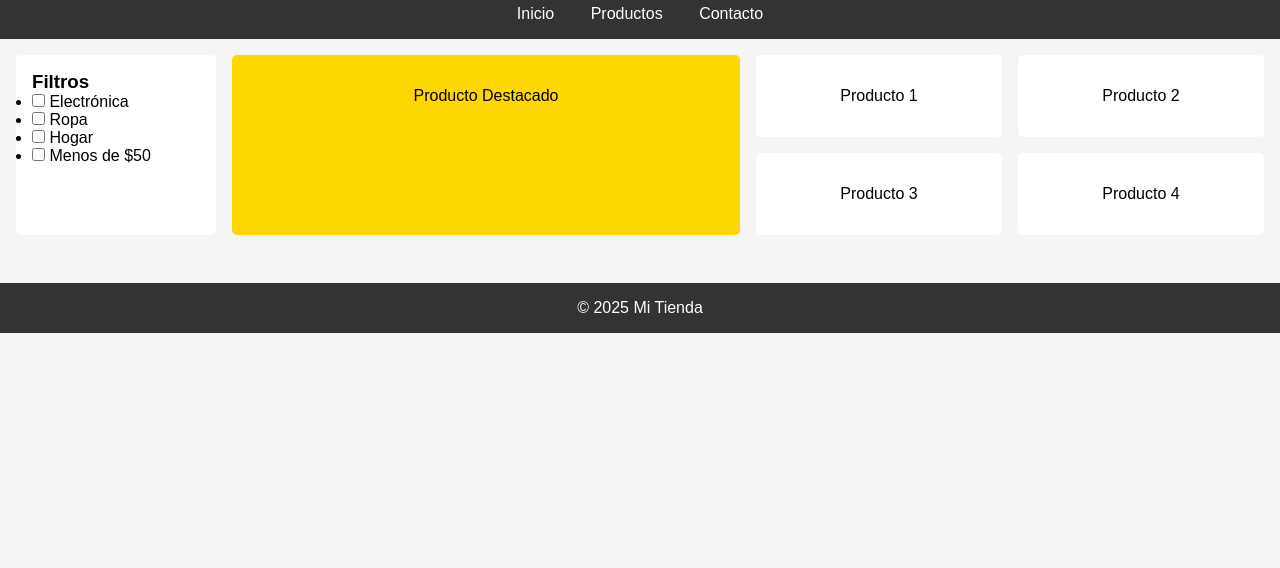
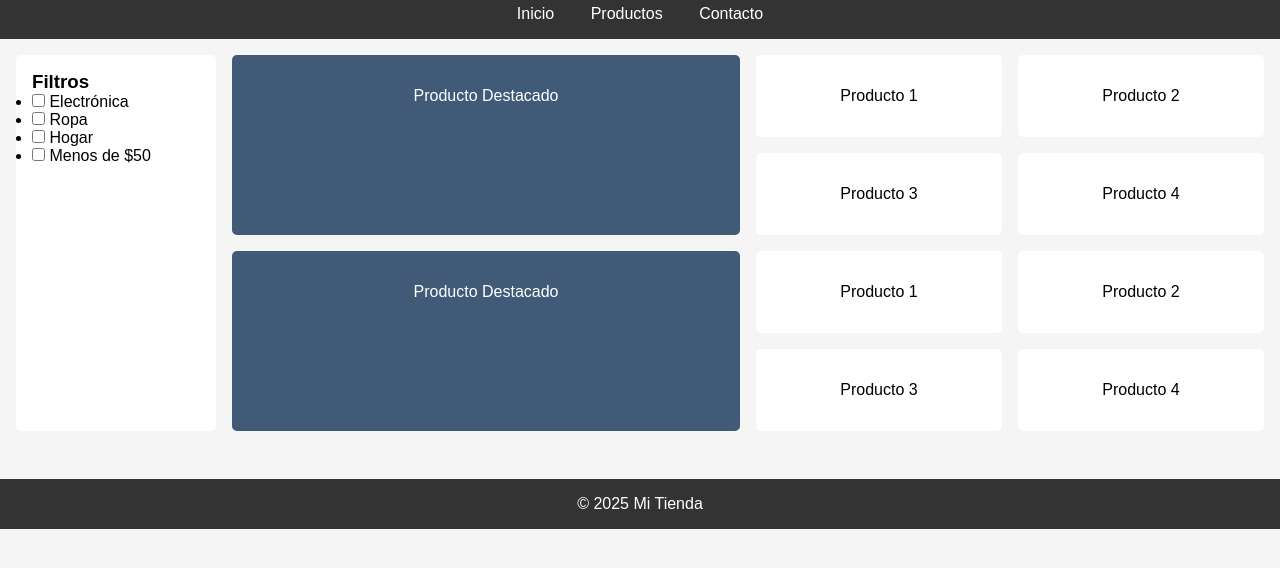
Before and after one commit to jhonatan981022/TallerCSS-JhonatanLozada, a plain HTML site: page tarea_grid_basico.html in a window 1280 px wide. Shown: the part 56-624 px from the top of the page. Drawn offline with Linux system fonts and the light colour scheme.

Commit message:
agregué mas productos

```diff
--- a/style.css
+++ b/style.css
@@ -78,7 +78,8 @@
   .destacado {
     grid-column: span 2;
     grid-row: span 2;
-    background: #ffd700;
+    background: #415a77;
+    color: white;
   }
 
   /* Footer */
--- a/tarea_grid_basico.html
+++ b/tarea_grid_basico.html
@@ -36,6 +36,11 @@
             <div class="producto">Producto 2</div>
             <div class="producto">Producto 3</div>
             <div class="producto">Producto 4</div>
+            <div class="producto destacado">Producto Destacado</div>
+            <div class="producto">Producto 1</div>
+            <div class="producto">Producto 2</div>
+            <div class="producto">Producto 3</div>
+            <div class="producto">Producto 4</div>
           </div>
         </div>
       </main>
@@ -43,7 +48,5 @@
       <footer>
         © 2025 Mi Tienda
       </footer>
-
-
 </body>
 </html>
```
